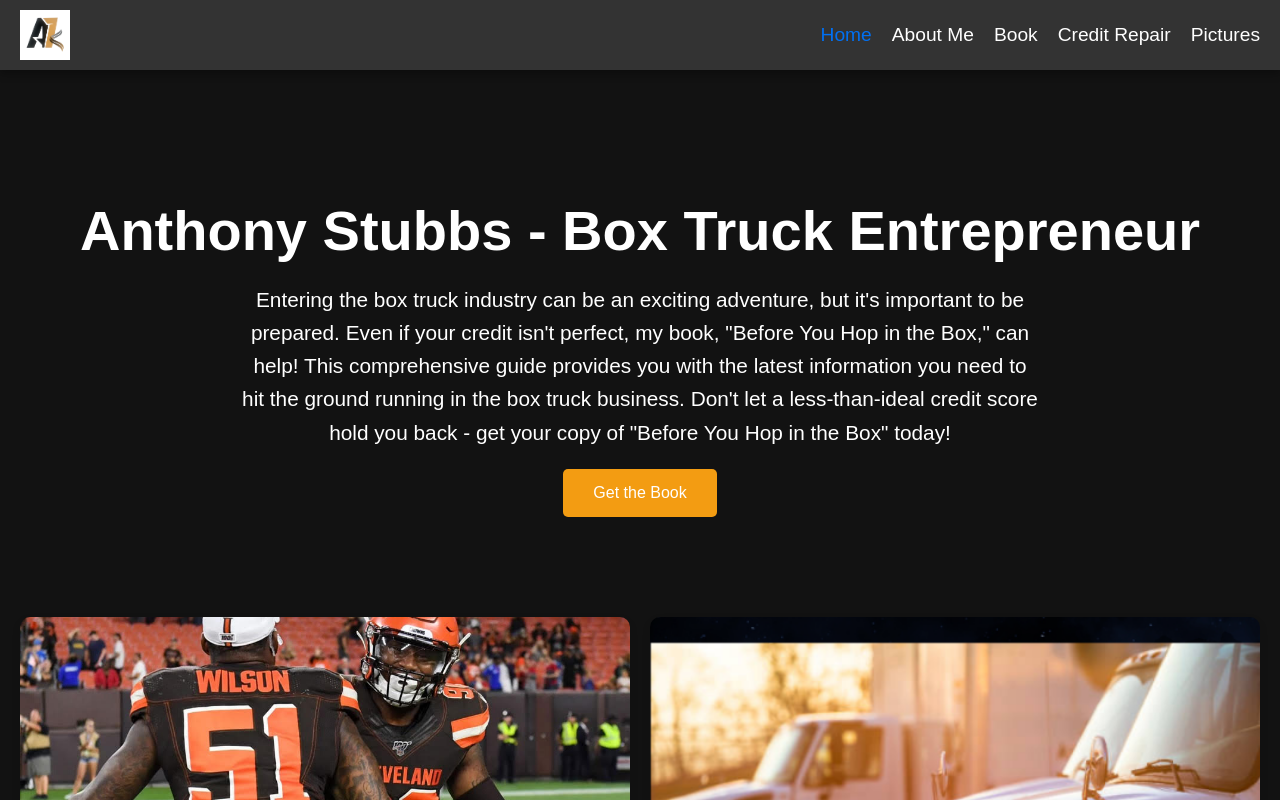
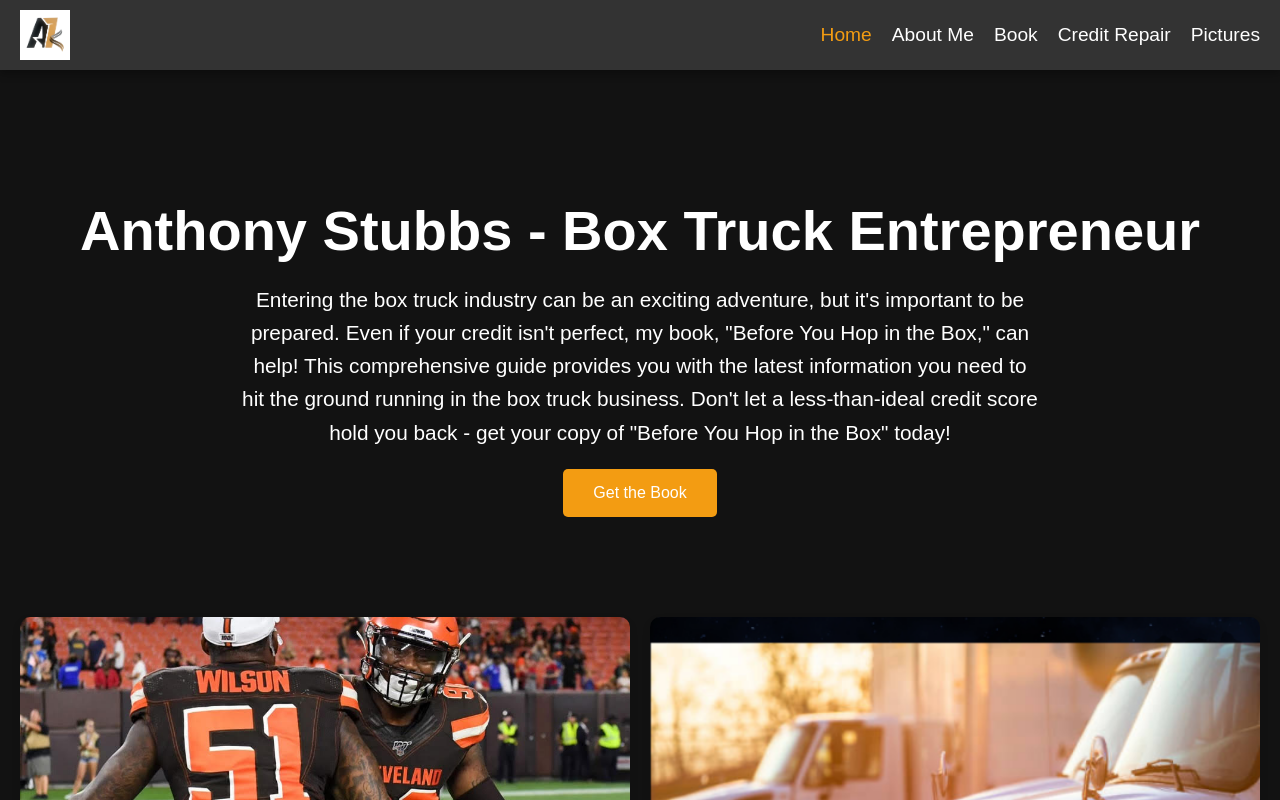
Before and after one commit to Grenaway2/Stubbs, a Next.js app: page / in a window 1280 px wide. In both pictures the pointer is over the link "Home". Shown: the top 800 px of the page. Built offline with nearby package versions, Linux system fonts and the light colour scheme.

Commit message:
Your descriptive commit message

```diff
--- a/src/styles/globals.scss
+++ b/src/styles/globals.scss
@@ -49,7 +49,7 @@ body {
 }
 
 .nav-links a:hover {
-  color: #0070f3;
+  color: #f39c12;
 }
 
 .hamburger {
@@ -204,7 +204,7 @@ body {
 }
 
 .footer a:hover {
-  color: #005bb5;
+  color: #f39c12;
 }
 
 .footer .fa-icon {
```
